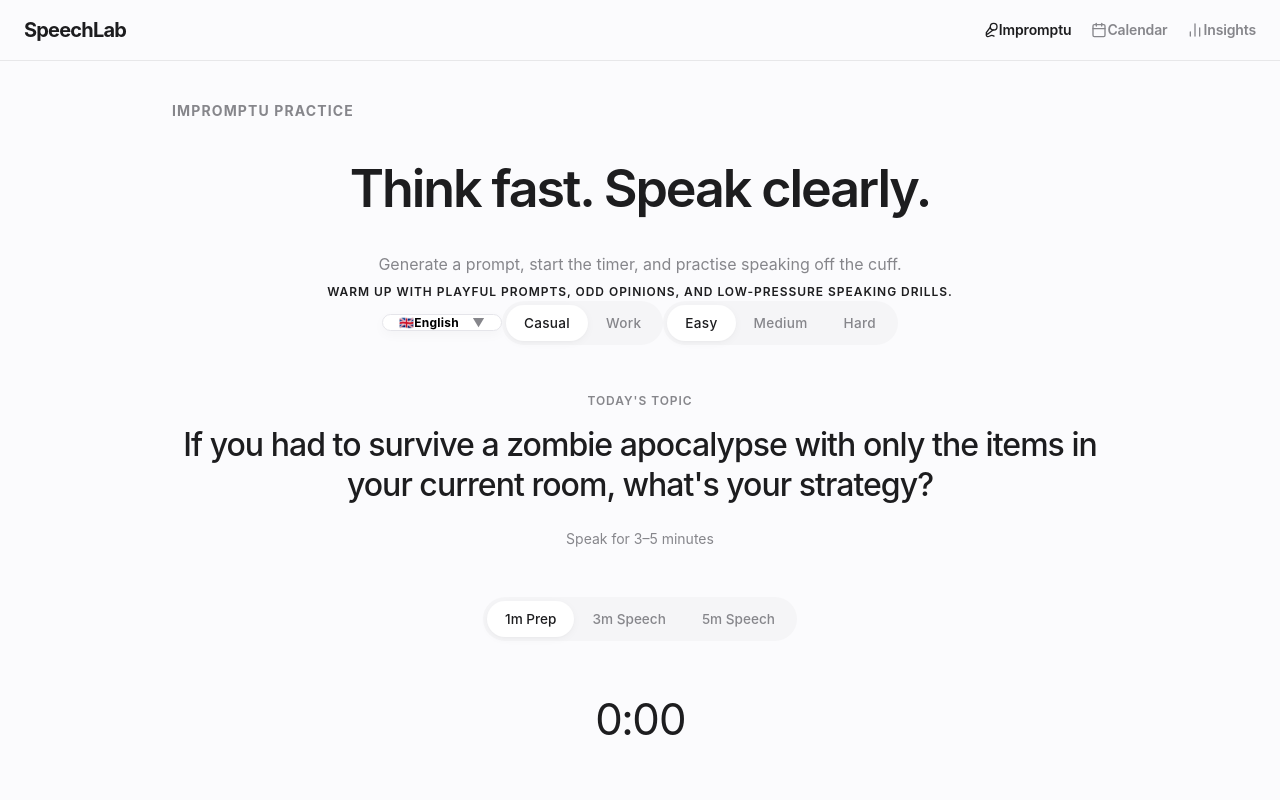
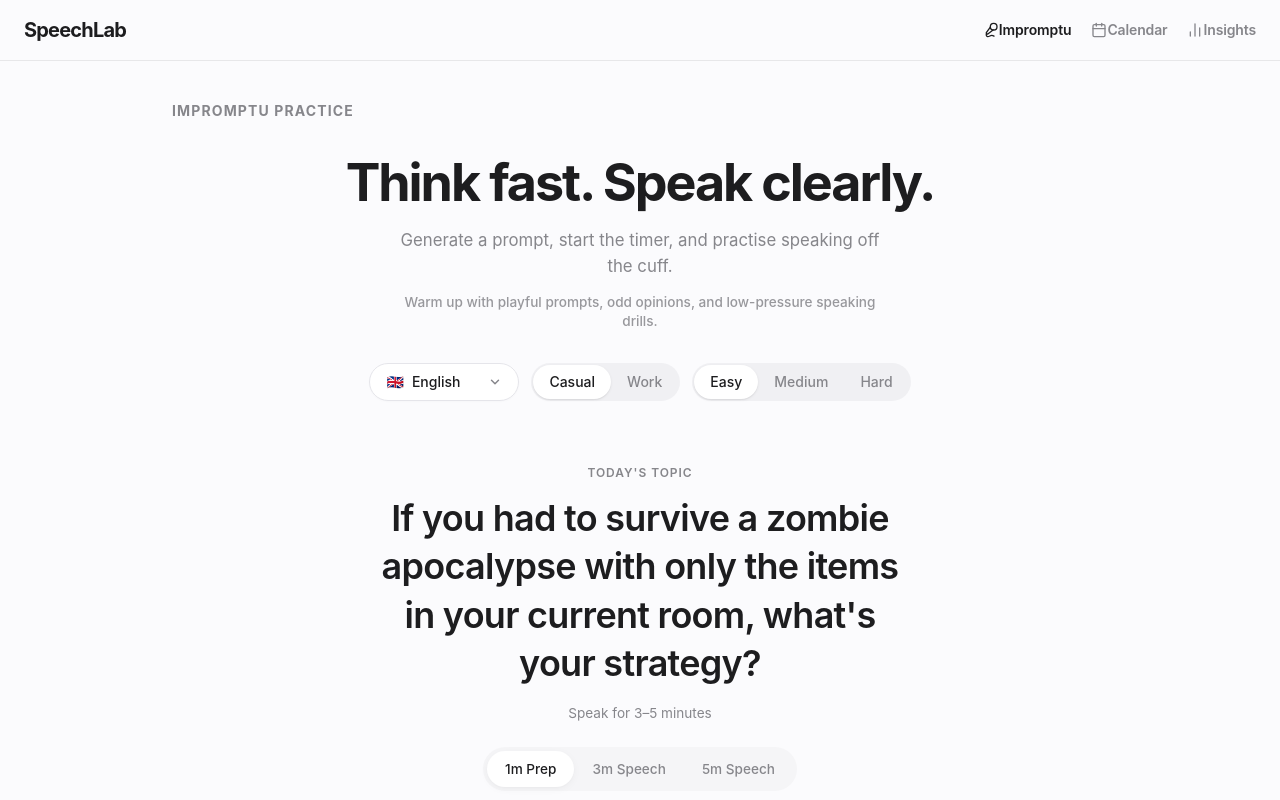
Before and after one commit to zecaribou/impromptu-topic-generator, a React (Vite) app: page /#/ in a window 1280 px wide. Shown: the top 800 px of the page. Built offline with nearby package versions, Linux system fonts and the light colour scheme.

Commit message:
Polish Impromptu Page UI and improve mobile/tablet responsiveness

```diff
--- a/src/components/Timer.tsx
+++ b/src/components/Timer.tsx
@@ -29,8 +29,8 @@ export function Timer() {
   const isOver = seconds >= target;
 
   return (
-    <div className="text-center mb-12 animate-fade-in">
-      <div className="mb-12">
+    <div className="timer-section animate-fade-in">
+      <div className="timer-control-wrapper">
         <div className="segmented-control">
           <button
             className={`segmented-item ${mode === 'prep' ? 'active' : ''}`}
@@ -53,8 +53,8 @@ export function Timer() {
         </div>
       </div>
 
-      <div className="mb-12">
-        <span className={`text-4xl ${isOver ? 'text-muted' : 'text-main'}`} style={{ fontVariantNumeric: 'tabular-nums' }}>
+      <div>
+        <span className={`timer-digits ${isOver ? 'text-muted' : 'text-main'}`} style={{ fontVariantNumeric: 'tabular-nums' }}>
           {formatTime(seconds)}
         </span>
       </div>
--- a/src/components/TopicCard.tsx
+++ b/src/components/TopicCard.tsx
@@ -1,9 +1,9 @@
 export function TopicCard({ topic }: { topic: string }) {
   return (
-    <div className="text-center mb-12 animate-fade-in mt-12">
-      <h2 className="text-xs text-muted font-semibold mb-4 uppercase">Today's Topic</h2>
-      <p className="text-3xl font-medium mb-6 px-4">{topic || 'No topic generated'}</p>
-      <p className="text-sm text-muted">Speak for 3–5 minutes</p>
+    <div className="topic-section animate-fade-in">
+      <h2 className="topic-label">Today's Topic</h2>
+      <p className="topic-text">{topic || 'No topic generated'}</p>
+      <p className="topic-hint">Speak for 3–5 minutes</p>
     </div>
   );
 }
--- a/src/index.css
+++ b/src/index.css
@@ -356,3 +356,257 @@ button { font-family: inherit; cursor: pointer; border: none; background: none;
   border-radius: 999px;
   display: inline-block;
 }
+
+/* Polished Impromptu Styling */
+.practice-headline {
+  font-size: 2.25rem;
+  font-weight: 700;
+  letter-spacing: -0.04em;
+  line-height: 1.15;
+  color: var(--text-main);
+  text-align: center;
+}
+@media (min-width: 640px) {
+  .practice-headline {
+    font-size: 3.25rem;
+  }
+}
+
+.practice-subheadline {
+  font-size: 1.05rem;
+  line-height: 1.5;
+  color: var(--text-muted);
+  max-width: 480px;
+  margin: 16px auto 0;
+  text-align: center;
+}
+
+.practice-mode-desc {
+  font-size: 0.85rem;
+  font-weight: 500;
+  color: var(--text-muted);
+  opacity: 0.85;
+  max-width: 480px;
+  margin: 14px auto 32px;
+  line-height: 1.4;
+  text-align: center;
+}
+
+/* Control Bar Layout */
+.control-bar {
+  display: flex;
+  flex-direction: row;
+  align-items: center;
+  justify-content: center;
+  gap: 12px;
+  margin: 0 auto 40px;
+  width: 100%;
+  max-width: 640px;
+}
+
+.dropdown-container {
+  position: relative;
+}
+
+/* Custom Dropdown Trigger Button */
+.dropdown-trigger {
+  display: flex;
+  align-items: center;
+  justify-content: space-between;
+  gap: 8px;
+  height: 38px;
+  padding: 0 16px;
+  border-radius: 9999px;
+  border: 1px solid var(--border-color);
+  background-color: #fff;
+  font-size: 14px;
+  font-weight: 500;
+  color: var(--text-main);
+  box-shadow: 0 1px 2px rgba(0,0,0,0.02);
+  transition: all 0.2s ease;
+  cursor: pointer;
+  min-width: 150px;
+  user-select: none;
+}
+.dropdown-trigger:hover {
+  border-color: var(--text-muted);
+  background-color: var(--accent-light);
+}
+.dropdown-trigger.open {
+  border-color: var(--text-main);
+  background-color: #fff;
+}
+
+.dropdown-trigger-chevron {
+  color: var(--text-muted);
+  display: flex;
+  align-items: center;
+  transition: transform 0.2s ease;
+}
+.dropdown-trigger.open .dropdown-trigger-chevron {
+  transform: rotate(180deg);
+}
+
+/* Custom Dropdown Menu */
+.dropdown-menu {
+  position: absolute;
+  top: calc(100% + 8px);
+  left: 0;
+  width: 170px;
+  background-color: #fff;
+  border: 1px solid var(--border-color);
+  border-radius: 14px;
+  box-shadow: 0 12px 30px rgba(0,0,0,0.08);
+  padding: 6px 0;
+  z-index: 100;
+  display: flex;
+  flex-direction: column;
+}
+
+.dropdown-item {
+  display: flex;
+  align-items: center;
+  gap: 10px;
+  width: 100%;
+  padding: 10px 16px;
+  font-size: 14px;
+  font-weight: 500;
+  text-align: left;
+  color: var(--text-main);
+  background: none;
+  border: none;
+  cursor: pointer;
+  transition: background-color 0.15s ease;
+}
+.dropdown-item:hover {
+  background-color: var(--accent-light);
+}
+.dropdown-item.selected {
+  background-color: rgba(29, 29, 31, 0.05);
+  font-weight: 600;
+}
+
+/* Segmented Control Styling */
+.custom-segmented {
+  display: inline-flex;
+  background-color: rgba(120, 120, 128, 0.08);
+  border-radius: 9999px;
+  padding: 2px;
+  height: 38px;
+  align-items: center;
+  box-sizing: border-box;
+}
+
+.custom-segmented-item {
+  height: 34px;
+  padding: 0 16px;
+  border-radius: 9999px;
+  font-size: 14px;
+  font-weight: 500;
+  color: var(--text-muted);
+  display: flex;
+  align-items: center;
+  justify-content: center;
+  transition: all 0.2s cubic-bezier(0.16, 1, 0.3, 1);
+  cursor: pointer;
+  user-select: none;
+}
+.custom-segmented-item:hover {
+  color: var(--text-main);
+}
+.custom-segmented-item.active {
+  background-color: #fff;
+  color: var(--text-main);
+  box-shadow: 0 1px 3px rgba(0,0,0,0.08), 0 1px 1px rgba(0,0,0,0.04);
+}
+
+/* Topic Card */
+.topic-section {
+  text-align: center;
+  margin-top: 24px;
+  margin-bottom: 24px;
+}
+
+.topic-label {
+  font-size: 0.75rem;
+  color: var(--text-muted);
+  font-weight: 600;
+  text-transform: uppercase;
+  letter-spacing: 0.08em;
+  margin-bottom: 12px;
+}
+
+.topic-text {
+  font-size: 1.75rem;
+  font-weight: 600;
+  color: var(--text-main);
+  line-height: 1.35;
+  max-width: 580px;
+  margin: 0 auto 16px;
+  padding: 0 16px;
+  letter-spacing: -0.02em;
+}
+@media (min-width: 640px) {
+  .topic-text {
+    font-size: 2.25rem;
+  }
+}
+
+.topic-hint {
+  font-size: 0.85rem;
+  color: var(--text-muted);
+}
+
+/* Timer Section */
+.timer-section {
+  text-align: center;
+  margin-bottom: 24px;
+}
+
+.timer-control-wrapper {
+  margin-bottom: 24px;
+}
+
+.timer-digits {
+  font-size: 3rem;
+  font-weight: 500;
+  margin-bottom: 24px;
+  display: block;
+  letter-spacing: -0.02em;
+}
+
+/* Responsive adjustments */
+@media (max-width: 640px) {
+  .control-bar {
+    flex-direction: column;
+    align-items: stretch;
+    gap: 12px;
+    padding: 0 20px;
+  }
+
+  .dropdown-container {
+    width: 100%;
+  }
+
+  .dropdown-trigger {
+    width: 100%;
+    height: 42px;
+    font-size: 14px;
+  }
+
+  .dropdown-menu {
+    width: 100%;
+  }
+
+  .custom-segmented {
+    height: 42px;
+    width: 100%;
+    display: flex;
+  }
+
+  .custom-segmented-item {
+    flex: 1;
+    height: 38px;
+    font-size: 14px;
+  }
+}
--- a/src/pages/PracticePage.tsx
+++ b/src/pages/PracticePage.tsx
@@ -6,6 +6,7 @@ import { TOPICS } from '../data/topics';
 import { TopicCard } from '../components/TopicCard';
 import { Timer } from '../components/Timer';
 import { LoggerModal } from '../components/LoggerModal';
+import { ChevronDown } from 'lucide-react';
 
 const COPY = {
   en: {
@@ -197,38 +198,39 @@ export default function PracticePage() {
       </header>
 
       {/* Copy Intro */}
-      <div className="flex flex-col items-center text-center w-full mb-10 max-w-2xl mx-auto px-4">
-        <h1 className="hero-title text-center mb-4">
+      <div className="flex flex-col items-center text-center w-full max-w-2xl mx-auto px-4">
+        <h1 className="practice-headline">
           {t.headline}
         </h1>
-        <p className="hero-subtitle text-center text-muted max-w-[420px] mb-2">
+        <p className="practice-subheadline">
           {t.subheadline}
         </p>
-        <p className="text-xs font-semibold text-accent/80 uppercase tracking-widest max-w-[450px]">
+        <p className="practice-mode-desc">
           {mode === 'work' ? t.workDesc : t.casualDesc}
         </p>
       </div>
 
       {/* Control Bar */}
-      <div className="flex flex-wrap items-center justify-center gap-3 mb-10 w-full max-w-xl mx-auto px-4">
+      <div className="control-bar px-4">
         {/* Language Dropdown */}
-        <div className="relative">
+        <div className="dropdown-container">
           <button
             onClick={() => setIsLangOpen(!isLangOpen)}
-            className="flex items-center gap-2 px-4 py-2 rounded-full border border-light bg-white text-xs font-bold hover:border-muted hover:bg-light transition-all shadow-sm cursor-pointer"
-            style={{ minWidth: '120px', justifyContent: 'space-between' }}
+            className={`dropdown-trigger ${isLangOpen ? 'open' : ''}`}
           >
-            <span className="flex items-center gap-1.5">
+            <span className="flex items-center gap-2">
               <span>{currentLangObj.flag}</span>
               <span>{currentLangObj.label}</span>
             </span>
-            <span className="text-[9px] text-muted">▼</span>
+            <span className="dropdown-trigger-chevron">
+              <ChevronDown size={14} strokeWidth={2.5} />
+            </span>
           </button>
 
           {isLangOpen && (
             <>
               <div className="fixed inset-0 z-40" onClick={() => setIsLangOpen(false)} />
-              <div className="absolute left-0 mt-2 py-1.5 w-36 bg-white border border-light rounded-2xl shadow-lg z-50 animate-fade-in">
+              <div className="dropdown-menu animate-fade-in">
                 {LANGUAGES.map((l) => (
                   <button
                     key={l.code}
@@ -236,7 +238,7 @@ export default function PracticePage() {
                       setLang(l.code as LanguageCode);
                       setIsLangOpen(false);
                     }}
-                    className="flex items-center gap-2 w-full px-4 py-2.5 text-left text-xs font-semibold hover:bg-light transition-colors"
+                    className={`dropdown-item ${l.code === lang ? 'selected' : ''}`}
                   >
                     <span>{l.flag}</span>
                     <span>{l.label}</span>
@@ -248,12 +250,12 @@ export default function PracticePage() {
         </div>
 
         {/* Mode Selector */}
-        <div className="segmented-control p-1">
+        <div className="custom-segmented">
           {(['casual', 'work'] as ModeCode[]).map((m) => (
             <button
               key={m}
               onClick={() => setMode(m)}
-              className={`segmented-item px-4 py-1.5 text-xs font-bold rounded-full transition-all ${mode === m ? 'active' : ''}`}
+              className={`custom-segmented-item ${mode === m ? 'active' : ''}`}
             >
               {sel[m]}
             </button>
@@ -261,12 +263,12 @@ export default function PracticePage() {
         </div>
 
         {/* Difficulty Selector */}
-        <div className="segmented-control p-1">
+        <div className="custom-segmented">
           {(['easy', 'medium', 'hard'] as DifficultyCode[]).map((d) => (
             <button
               key={d}
               onClick={() => setDifficulty(d)}
-              className={`segmented-item px-4 py-1.5 text-xs font-bold rounded-full transition-all ${difficulty === d ? 'active' : ''}`}
+              className={`custom-segmented-item ${difficulty === d ? 'active' : ''}`}
             >
               {sel[d]}
             </button>
@@ -277,7 +279,7 @@ export default function PracticePage() {
       <div className="flex flex-col items-center w-full">
         <TopicCard topic={currentTopic || t.generating} />
 
-        <div className="w-full mb-12">
+        <div className="w-full">
           <Timer key={topicKey} />
         </div>
 
```
